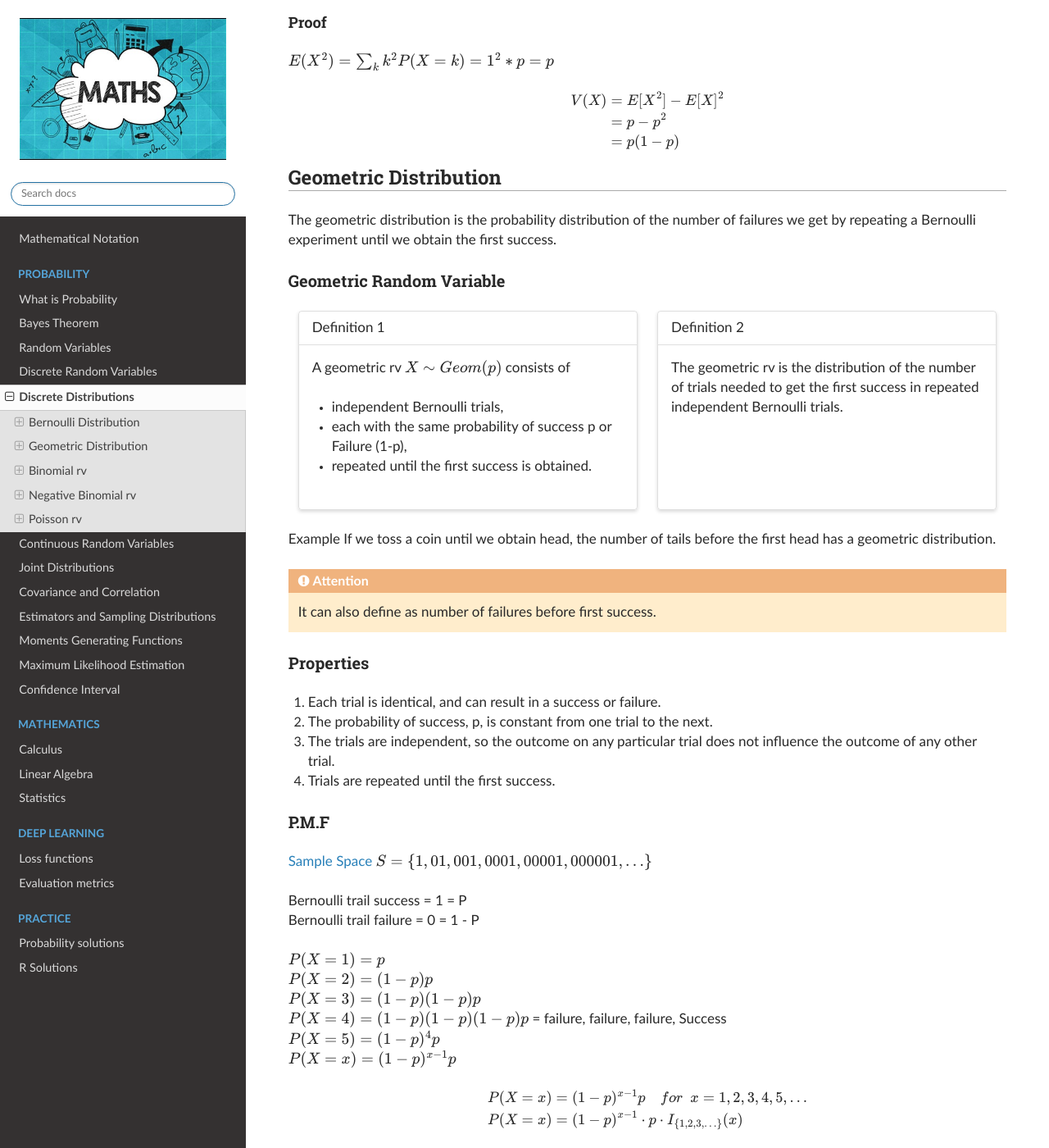
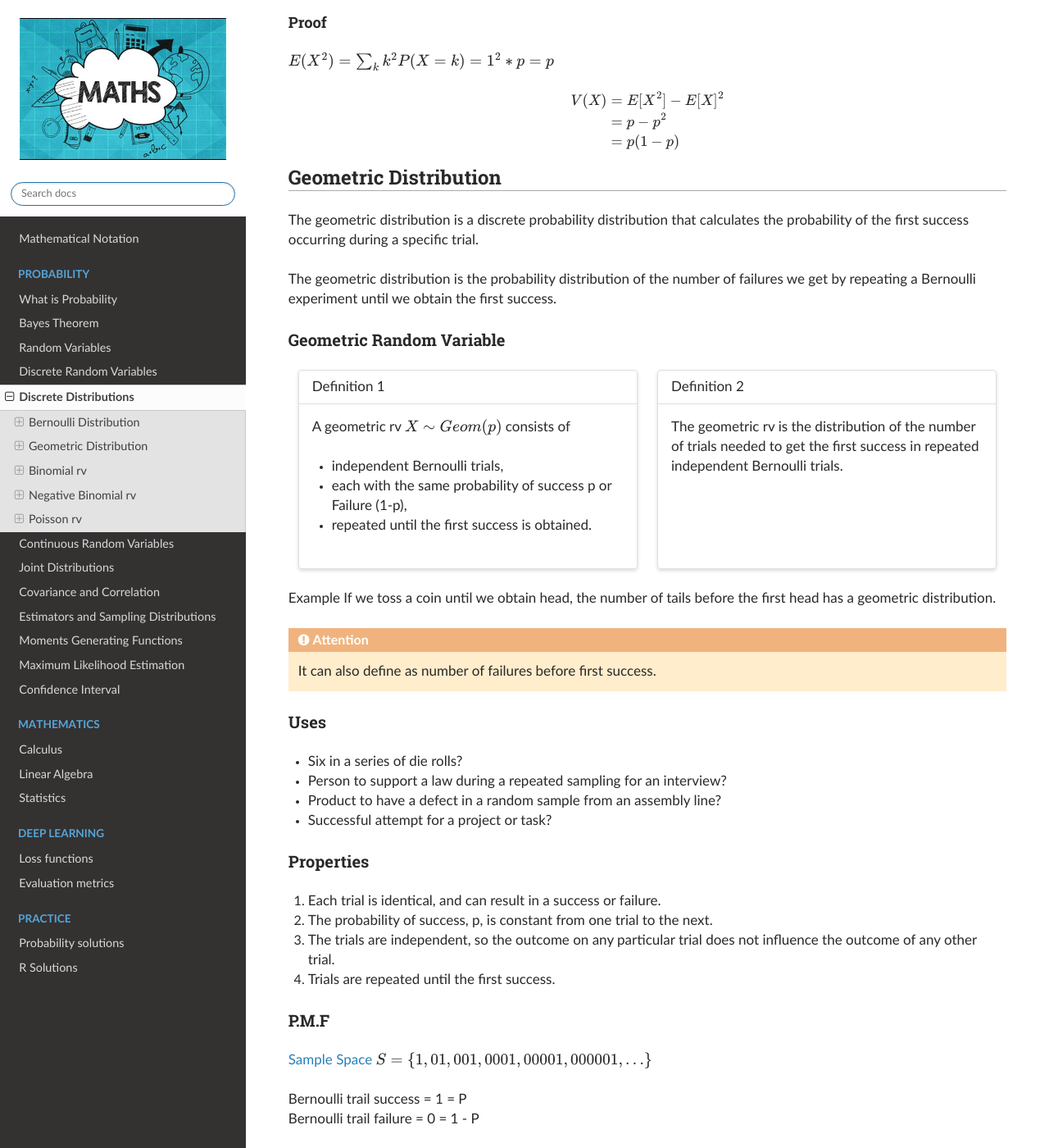
Before and after one commit to akkefa/ml-notes, a Sphinx documentation site: the page built from docs/probability/discrete_distributions.md, in a window 1280 px wide and 1400 px high, scrolled down 1569 px. Shown: the whole window at 82% size. Built offline with Sphinx 7.4.7 and the Read the Docs theme 2.0.0, drawn with Linux system fonts in a browser that asks for light colours.

Commit message:
new changes

```diff
--- a/docs/probability/discrete_distributions.md
+++ b/docs/probability/discrete_distributions.md
@@ -82,6 +82,8 @@ V(X) &= {E}[X^2] - {E}[X]^2 \\
 $$
 
 ## Geometric Distribution
+The geometric distribution is a discrete probability distribution that calculates the probability of the first success
+occurring during a specific trial.
 
 The geometric distribution is the probability distribution of the number of failures we get by repeating a Bernoulli
 experiment until we obtain the first success.
@@ -115,6 +117,13 @@ Example If we toss a coin until we obtain head, the number of tails before the f
 :::{Attention}
 It can also define as number of failures before first success.
 :::
+
+### Uses
+- Six in a series of die rolls?
+- Person to support a law during a repeated sampling for an interview?
+- Product to have a defect in a random sample from an assembly line?
+- Successful attempt for a project or task?
+
 
 ### Properties
 
```
